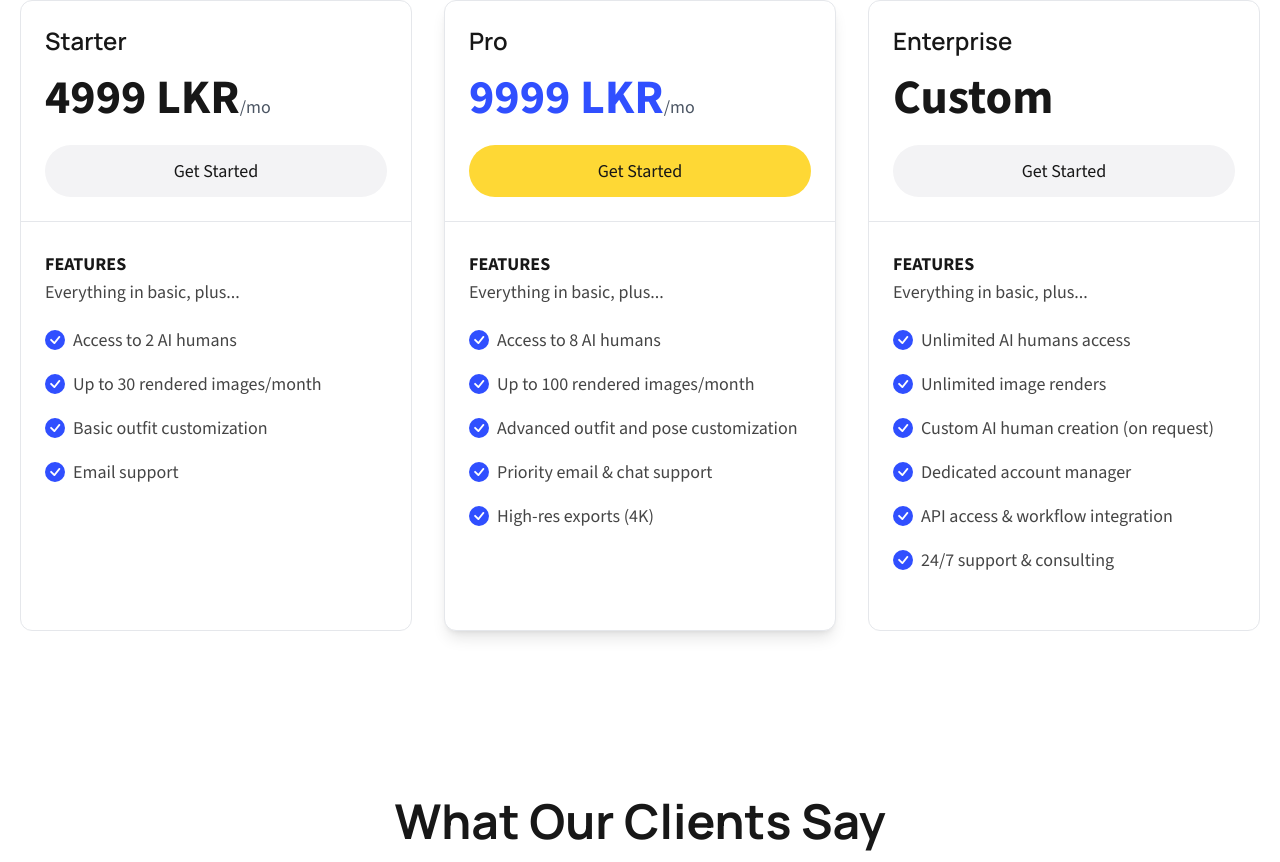
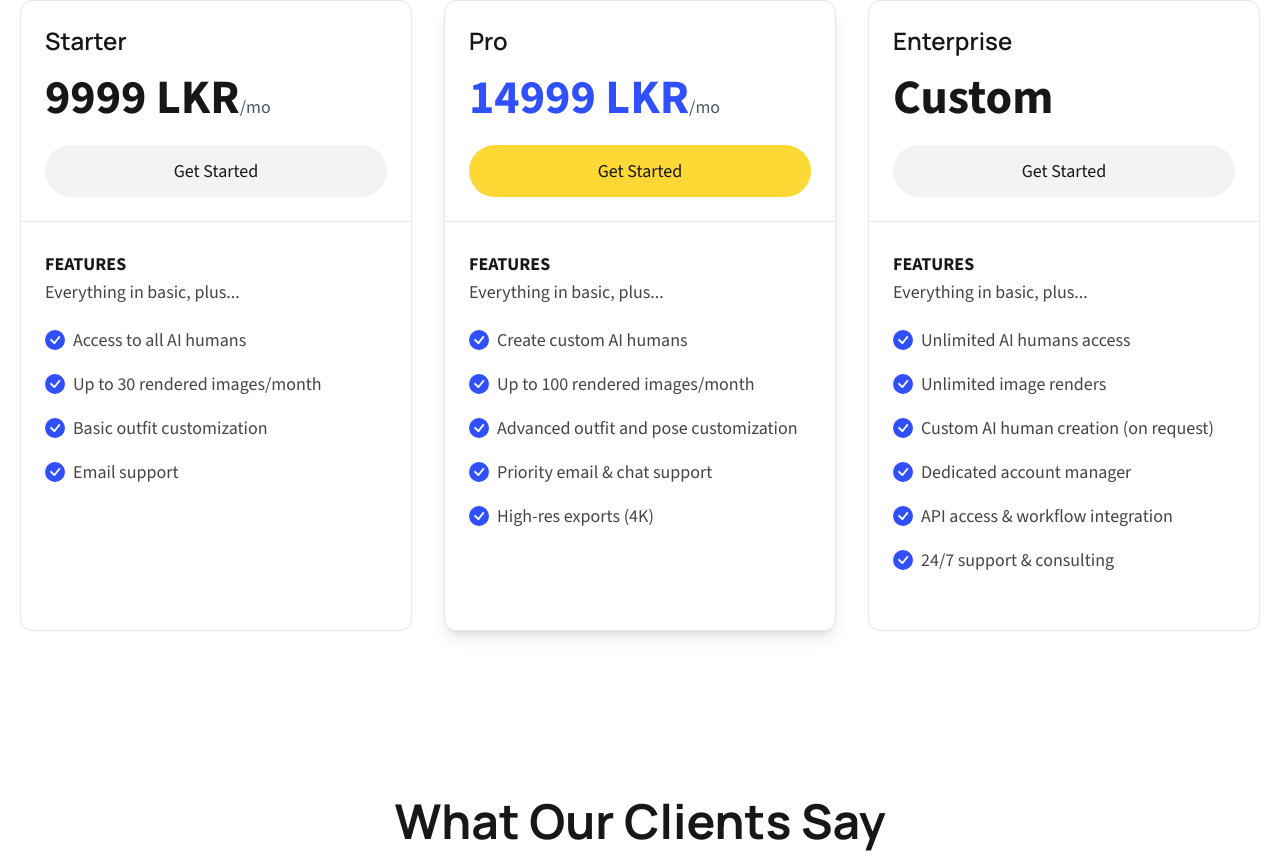
Before and after one commit to nizarhaider/herve-studio-site, a Next.js app: page / in a window 1280 px wide. Shown: the part 5018-5880 px from the top of the page. Built offline with nearby package versions, Linux system fonts and the light colour scheme.

Commit message:
updated pricing

```diff
--- a/src/data/pricing.ts
+++ b/src/data/pricing.ts
@@ -3,9 +3,9 @@ import { IPricing } from "@/types";
 export const tiers: IPricing[] = [
     {
         name: 'Starter',
-        price: 4999,
+        price: 9999,
         features: [
-            'Access to 2 AI humans',
+            'Access to all AI humans',
             'Up to 30 rendered images/month',
             'Basic outfit customization',
             'Email support',
@@ -13,9 +13,9 @@ export const tiers: IPricing[] = [
     },
     {
         name: 'Pro',
-        price: 9999,
+        price: 14999,
         features: [
-            'Access to 8 AI humans',
+            'Create custom AI humans',
             'Up to 100 rendered images/month',
             'Advanced outfit and pose customization',
             'Priority email & chat support',
```
